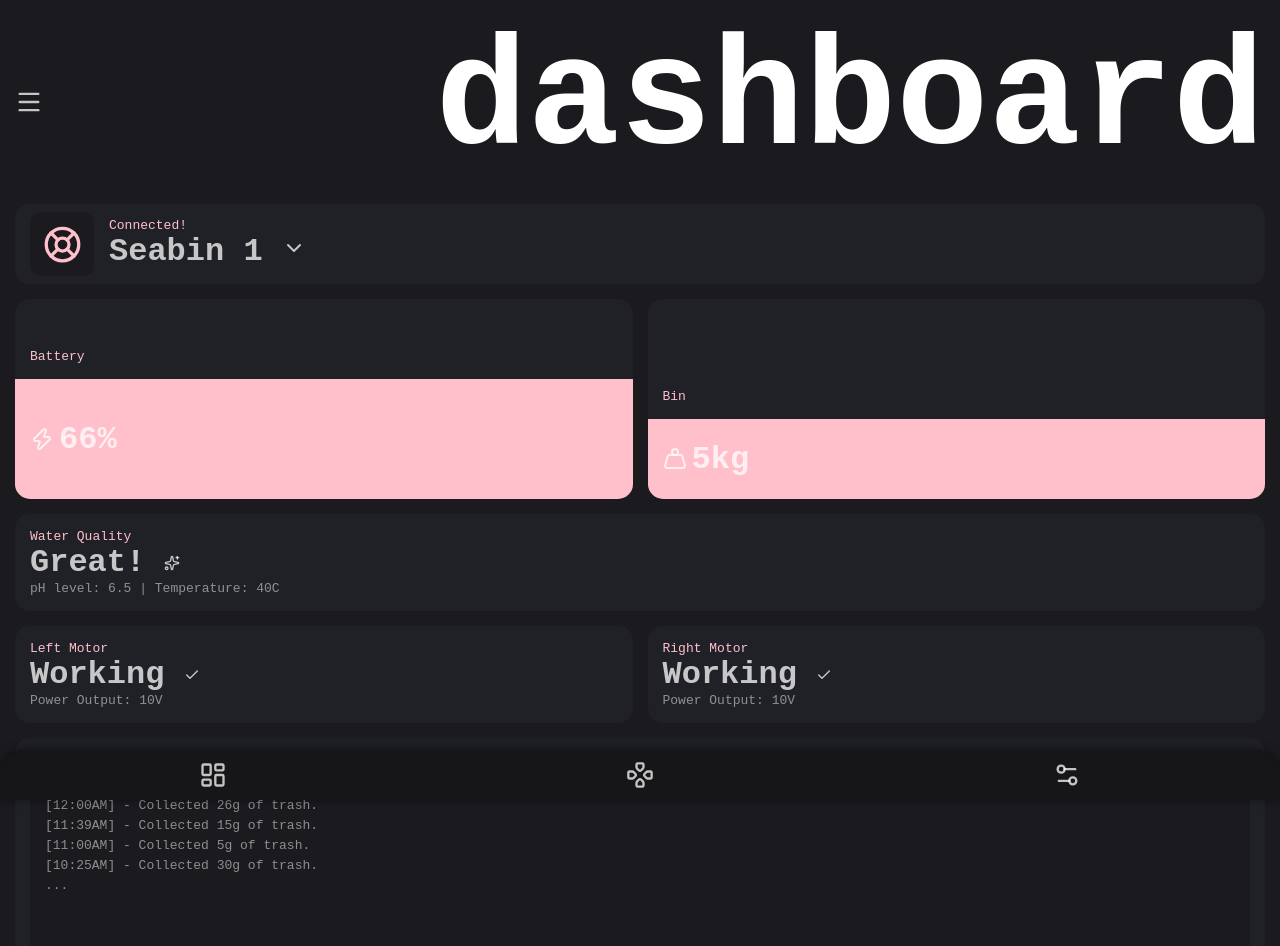
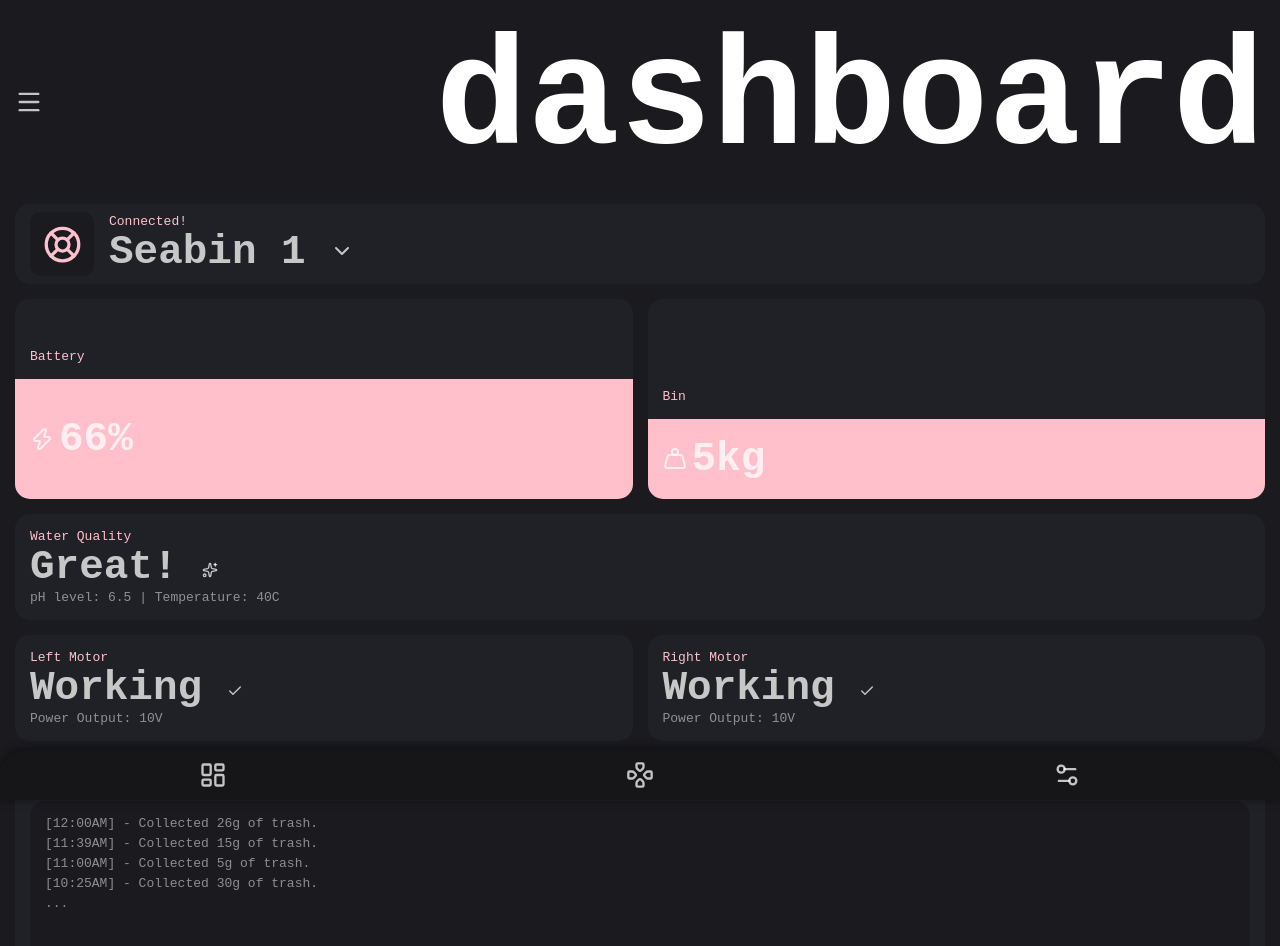
Before and after one commit to m-euiyle/12stem-a, a plain HTML site: page index.html in a window 1280 px wide. Drawn offline with nearby package versions, Linux system fonts and the light colour scheme.

Commit message:
Update style.css

```diff
--- a/style.css
+++ b/style.css
@@ -75,7 +75,7 @@ body {
 }
 
 .big-text {
-    color:rgba(255,255,255,0.75); font-weight: bold; font-size: 32px;
+    color:rgba(255,255,255,0.75); font-weight: bold; font-size: 3.2vw;
 }
 
 .rpm-text {
```
